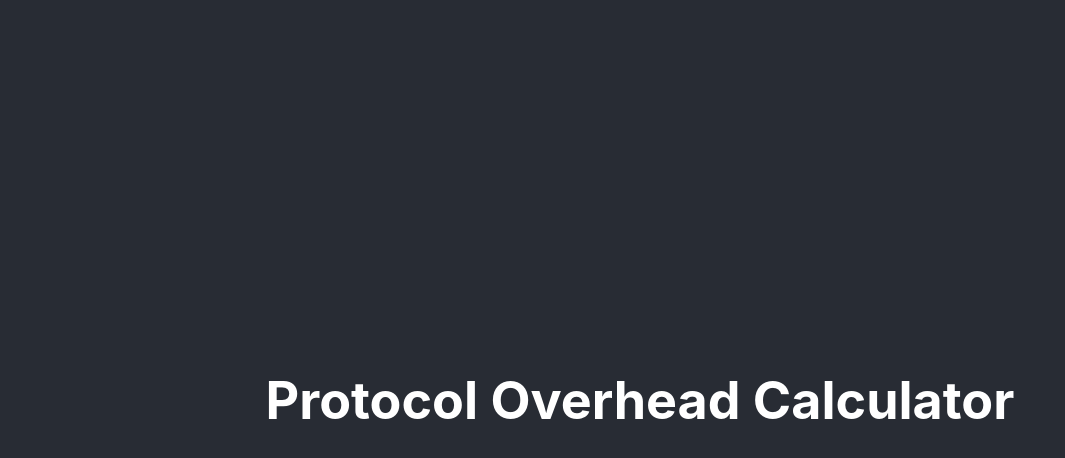
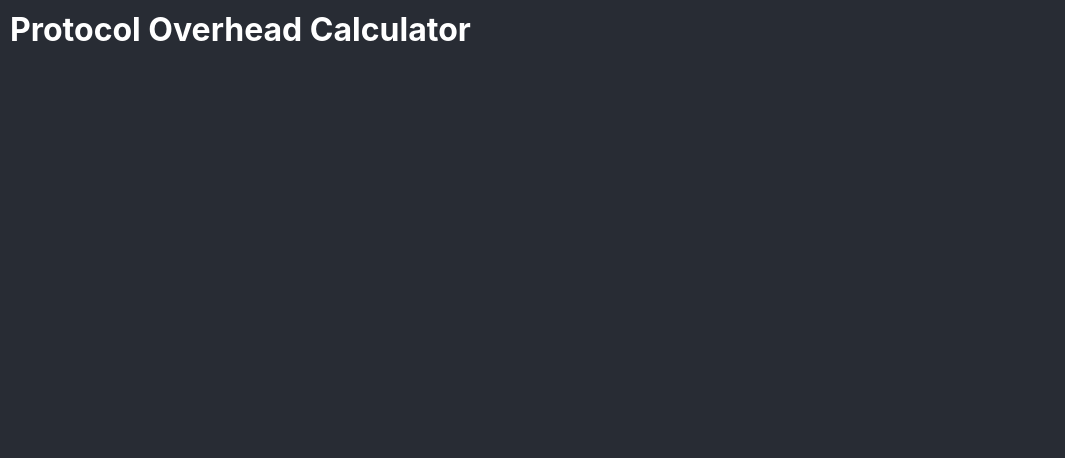
Before and after one commit to alex-sandri/protocol-overhead-calculator, a React (Create React App) app: page / in a window 1280 px wide. Shown: the top 458 px of the page, without its empty margins (0-1065 px from the left). Built offline with nearby package versions, Linux system fonts and the light colour scheme.

Commit message:
Update App.css

```diff
--- a/src/App.css
+++ b/src/App.css
@@ -1,38 +1,15 @@
 .App {
-  text-align: center;
-}
-
-.App-logo {
-  height: 40vmin;
-  pointer-events: none;
-}
-
-@media (prefers-reduced-motion: no-preference) {
-  .App-logo {
-    animation: App-logo-spin infinite 20s linear;
-  }
+  background-color: #282c34;
+  min-height: 100vh;
+  color: white;
 }
 
 .App-header {
-  background-color: #282c34;
-  min-height: 100vh;
-  display: flex;
-  flex-direction: column;
-  align-items: center;
-  justify-content: center;
-  font-size: calc(10px + 2vmin);
+  padding: 10px;
   color: white;
 }
 
-.App-link {
-  color: #61dafb;
+.App-header h1
+{
+  margin: 0;
 }
-
-@keyframes App-logo-spin {
-  from {
-    transform: rotate(0deg);
-  }
-  to {
-    transform: rotate(360deg);
-  }
-}
```
